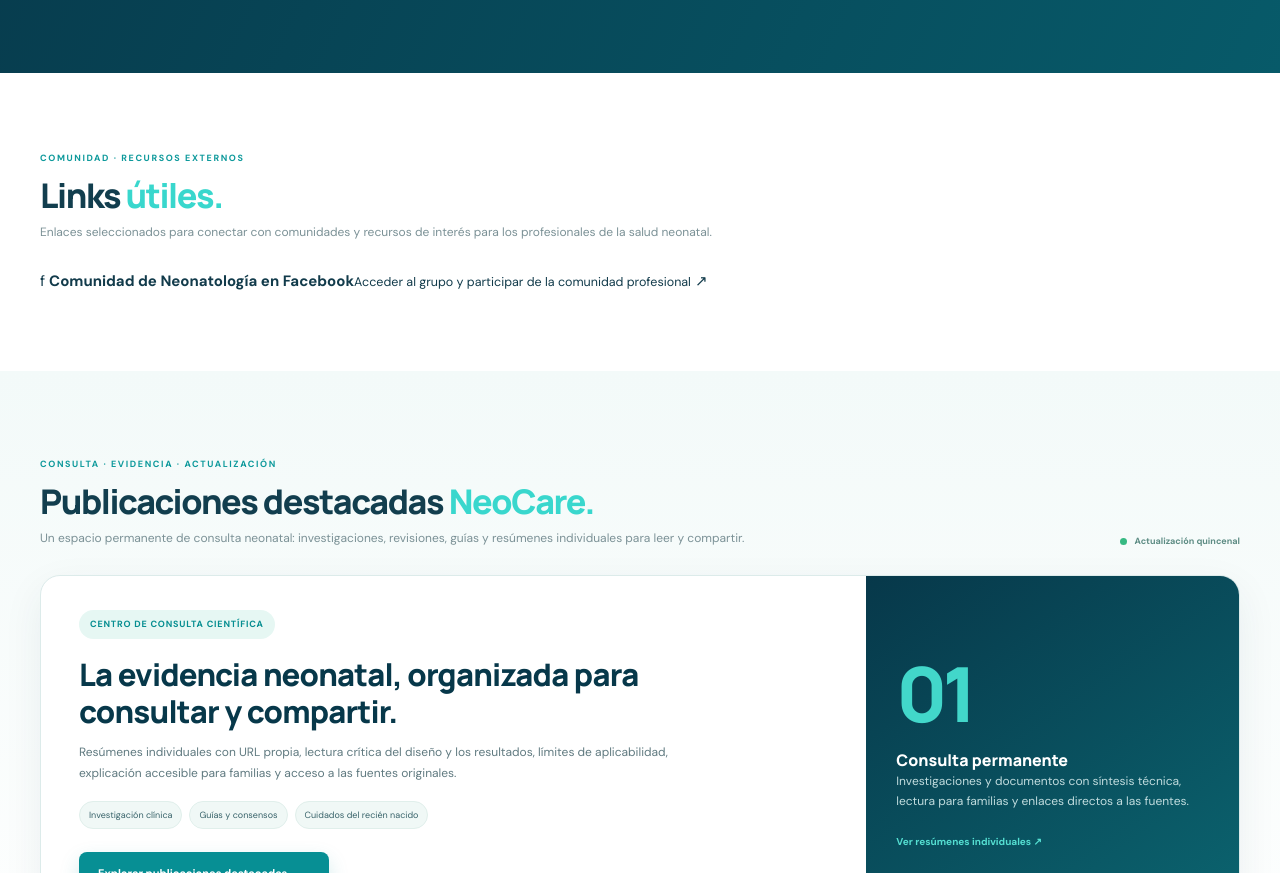
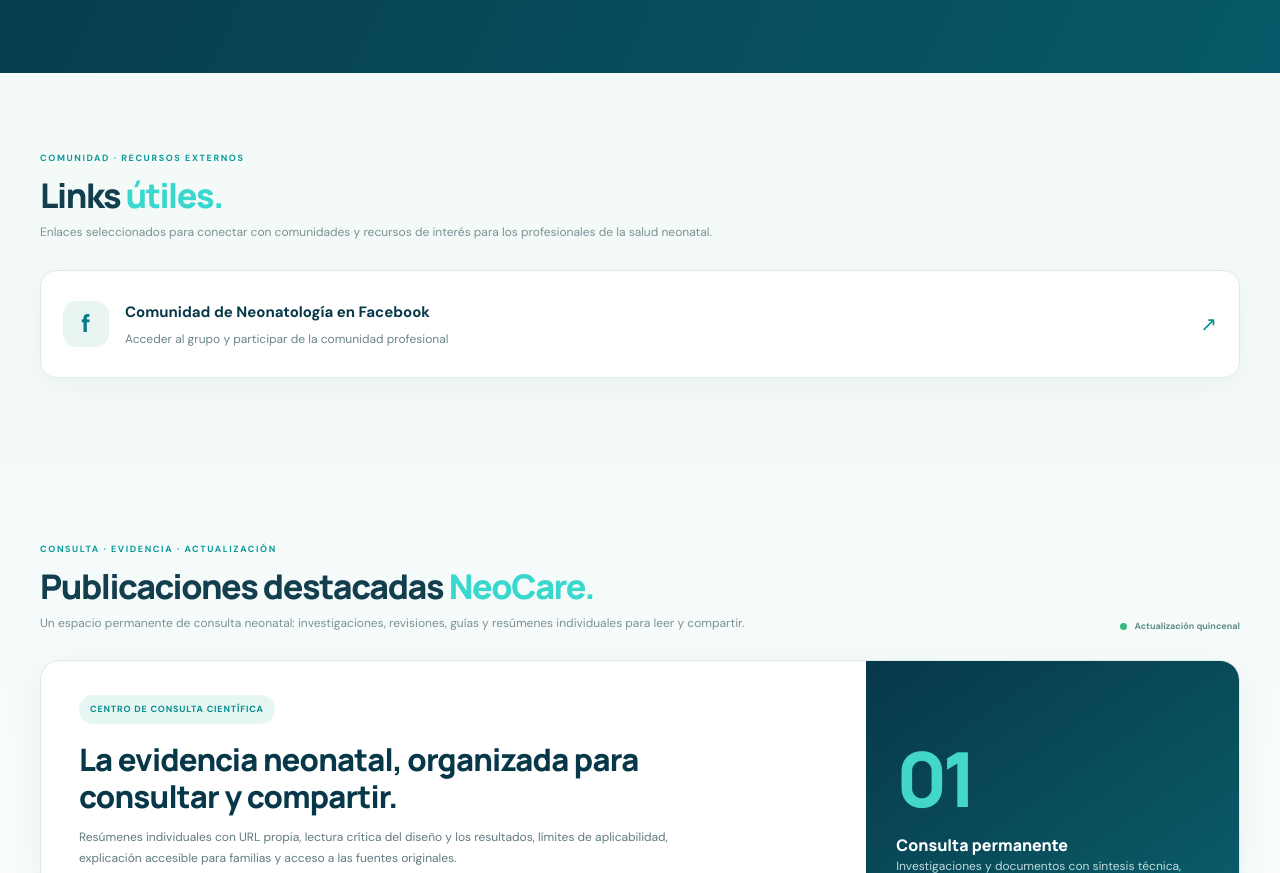
Before and after one commit to qmax75/neocare, a plain HTML site: page index.html in a window 1280 px wide. Shown: the part 3572-4445 px from the top of the page. Drawn offline with Linux system fonts and the light colour scheme.

Commit message:
Style NeoCare useful external links section

```diff
--- a/styles.css
+++ b/styles.css
@@ -95,3 +95,15 @@ button,select,textarea,input:not([type="checkbox"]):not([type="radio"]){min-heig
 .calc-list li button{min-height:44px}
 .bili-check,.bili-radio{min-height:44px}
 input[type="checkbox"],input[type="radio"]{width:20px;height:20px;accent-color:#078f94}
+
+/* Links útiles: recursos externos */
+.useful-links-section{background:#f3faf8}
+.useful-links-grid{display:grid;grid-template-columns:repeat(auto-fit,minmax(min(100%,320px),1fr));gap:16px;margin-top:28px}
+.useful-link-card{display:flex;align-items:center;gap:16px;min-height:108px;padding:20px 22px;background:#fff;border:1px solid #dcebea;border-radius:16px;color:#173f4c;text-decoration:none;box-shadow:0 8px 28px rgba(7,56,74,.045);transition:transform .2s ease,border-color .2s ease,box-shadow .2s ease}
+.useful-link-card:hover{transform:translateY(-3px);border-color:#8bd5cf;box-shadow:0 14px 34px rgba(7,56,74,.09)}
+.useful-link-icon{display:grid;place-items:center;flex:0 0 46px;width:46px;height:46px;border-radius:14px;background:#e8f5f2;color:#087f86;font-size:25px;font-weight:800}
+.useful-link-copy{display:grid;gap:6px;flex:1}
+.useful-link-copy strong{font-size:15px;color:#07384a}
+.useful-link-copy small{font-size:12px;line-height:1.5;color:#6b858b}
+.useful-link-arrow{font-size:20px;color:#078f94}
+@media(max-width:600px){.useful-link-card{padding:16px;gap:12px}.useful-link-copy strong{font-size:14px}}
```
